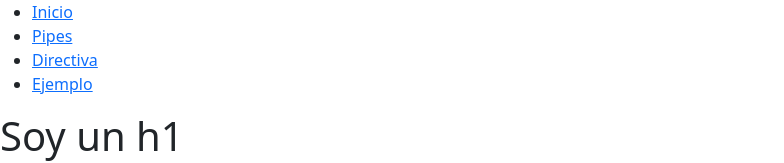
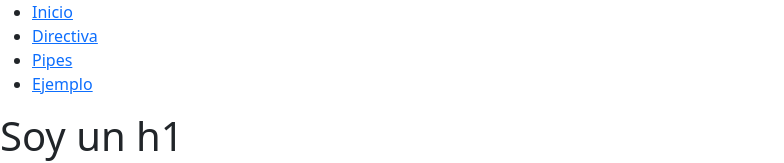
Before and after one commit to onejulian/angular-learn, an Angular app in the folder my-app/: page / in a window 1280 px wide. Shown: the top 163 px of the page, without its empty margins (0-784 px from the left). Built offline with nearby package versions, Linux system fonts and the light colour scheme.

Commit message:
:construction: change over encabezado component

```diff
--- a/my-app/src/app/encabezado/encabezado.component.html
+++ b/my-app/src/app/encabezado/encabezado.component.html
@@ -1,7 +1,7 @@
 <ul>
     <li><a routerLink="/">Inicio</a></li>
+    <li><a routerLink="/ejemplo">Directiva</a></li>
     <li><a routerLink="/pipes">Pipes</a></li>
-    <li><a routerLink="/ejemplo">Directiva</a></li>
     <li><a routerLink="/directiva">Ejemplo</a></li>
 
 </ul>
```
